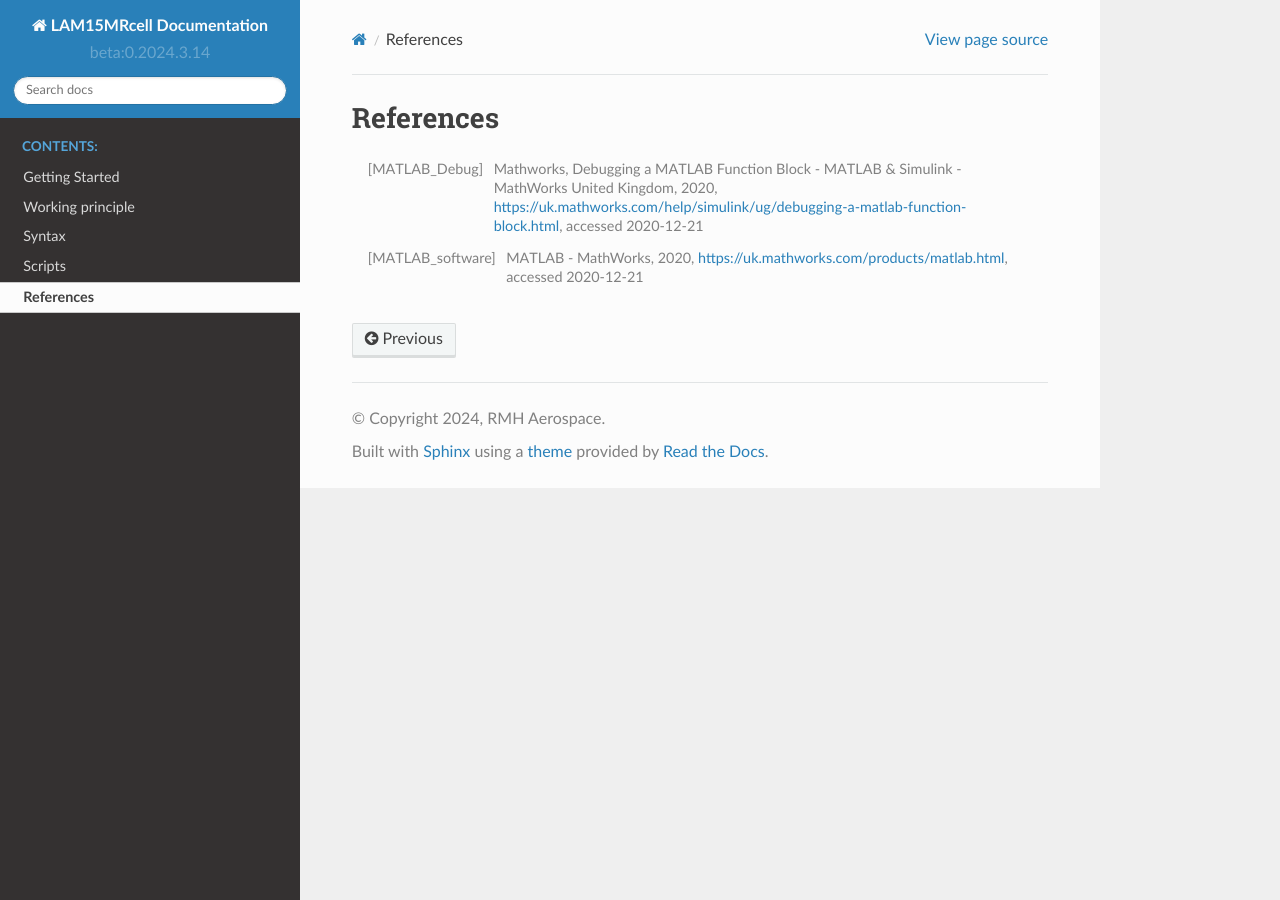
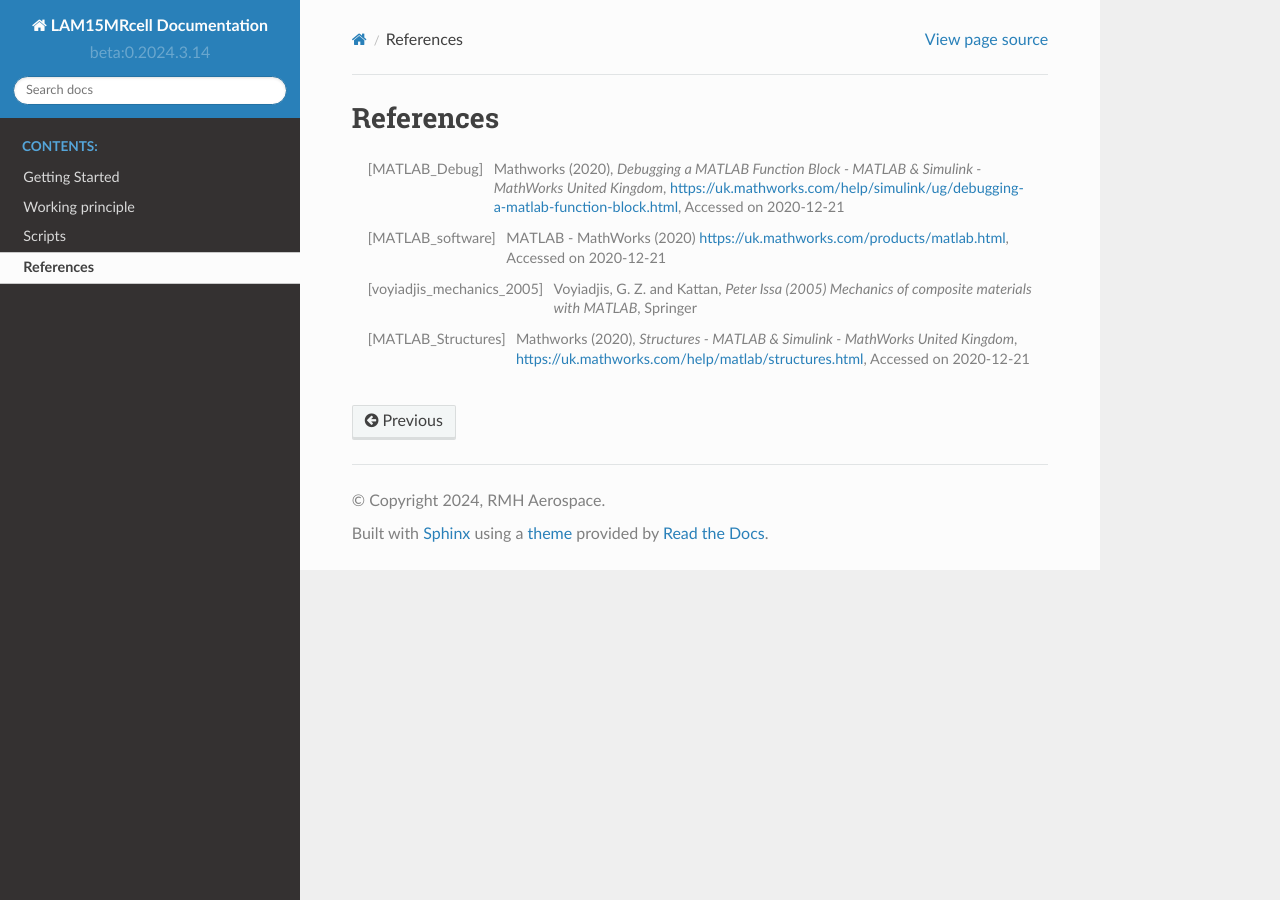
Before and after one commit to aq18507/LAM15Mdocs, a Sphinx documentation site: the page built from doc/References.rst, in a window 1280 px wide. Built offline with Sphinx 7.4.7 and the Read the Docs theme 2.0.0, drawn with Linux system fonts in a browser that asks for light colours; pages that are not in the unit, such as notebooks, are missing from menus.

Commit message:
autocommit: v01.03-2024-03-14@11:15:07

```diff
--- a/doc/References.rst
+++ b/doc/References.rst
@@ -1,5 +1,7 @@
 References
 ##########
 
-.. [MATLAB_Debug] Mathworks, Debugging a MATLAB Function Block - MATLAB & Simulink - MathWorks United Kingdom, 2020, https://uk.mathworks.com/help/simulink/ug/debugging-a-matlab-function-block.html, accessed 2020-12-21
-.. [MATLAB_software] MATLAB - MathWorks, 2020, https://uk.mathworks.com/products/matlab.html, accessed 2020-12-21
+.. [MATLAB_Debug] Mathworks (2020), *Debugging a MATLAB Function Block - MATLAB & Simulink - MathWorks United Kingdom*, https://uk.mathworks.com/help/simulink/ug/debugging-a-matlab-function-block.html, Accessed on 2020-12-21
+.. [MATLAB_software] MATLAB - MathWorks (2020) https://uk.mathworks.com/products/matlab.html, Accessed on 2020-12-21
+.. [voyiadjis_mechanics_2005] Voyiadjis, G. Z. and Kattan, *Peter Issa (2005) Mechanics of composite materials with MATLAB*, Springer
+.. [MATLAB_Structures] Mathworks (2020), *Structures - MATLAB & Simulink - MathWorks United Kingdom*, https://uk.mathworks.com/help/matlab/structures.html, Accessed on 2020-12-21
--- a/doc/Working_Principle.rst
+++ b/doc/Working_Principle.rst
@@ -16,7 +16,7 @@ Edit three *input* scripts (``Details.mlx``, ``Material.mlx``, ``Laminate.mlx``)
 
 The purpose of the script is to aid learning, therefore automation *is not* recommended. The 'slow' process of editing the three input scripts, running the program, checking the code and results is key to the design process. Using this tool as a black box is not the intended use-case. The calculation functions can be investigated by using the debugging function within Matlab~\cite{MATLAB_Debug}. This *is* recommended to cross-reference with hand calculations and compliment learning in lectures. Not fully understanding 'how' a code works is dangerous, particularly when written by well-intentioned but imperfect PhD students...
 
-All equations used within the code can be found in the lecture notes. Some extra resources that were used for this script can be found in Reference~\cite{voyiadjis_mechanics_2005}.
+All equations used within the code can be found in the lecture notes. Some extra resources that were used for this script can be found in Reference [voyiadjis_mechanics_2005]_.
 
 Excel
 *****
--- a/doc/index.rst
+++ b/doc/index.rst
@@ -14,7 +14,6 @@ The complete GATORcell code can be found here `LAM15M GitHub page <https://githu
 
    Getting_Started
    Working_Principle
-   Syntax
    Scripts
    References
    .. Depreciated_Scripts
```
